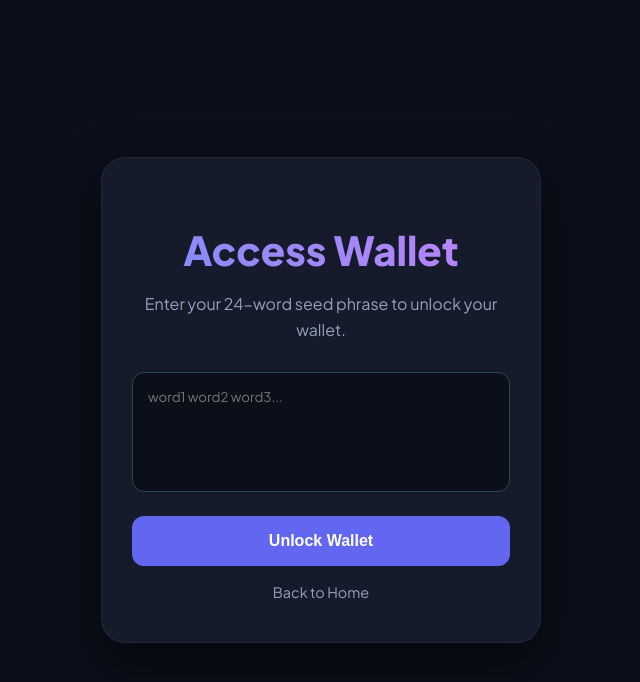
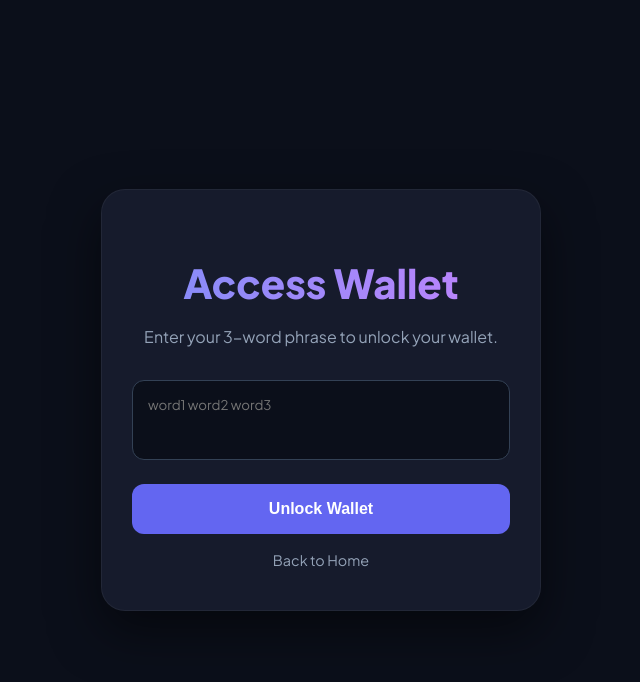
Before and after one commit to Doga210/Flexeer, a Flask app: page /login in a window 1280 px wide. Shown: the top 682 px of the page, without its empty margins (319-959 px from the left). Run offline with Flask 3, Linux system fonts and the light colour scheme.

Commit message:
use 3 word login

```diff
--- a/api/templates/create.html
+++ b/api/templates/create.html
@@ -2,9 +2,9 @@
 {% block content %}
 <div class="card">
     <h1>Secret Phrase</h1>
-    <p>Please write down these 24 words in order and keep them safe. This is the <strong>only</strong> way to access your wallet.</p>
+    <p>Please write down these 3 words in order and keep them safe. This is the <strong>only</strong> way to access your wallet.</p>
 
-    <div class="seed-grid">
+    <div class="seed-grid" style="grid-template-columns: repeat(3, 1fr);">
         {% for word in phrase.split() %}
         <div class="seed-word">{{ loop.index }}. <span>{{ word }}</span></div>
         {% endfor %}
--- a/api/templates/login.html
+++ b/api/templates/login.html
@@ -2,10 +2,10 @@
 {% block content %}
 <div class="card">
     <h1>Access Wallet</h1>
-    <p>Enter your 24-word seed phrase to unlock your wallet.</p>
+    <p>Enter your 3-word phrase to unlock your wallet.</p>
 
     <form method="POST">
-        <textarea name="seed_phrase" placeholder="word1 word2 word3..." required></textarea>
+        <textarea name="seed_phrase" placeholder="word1 word2 word3" required style="height: 80px;"></textarea>
         <button type="submit" class="btn btn-primary">Unlock Wallet</button>
     </form>
 
```
Also changed, not shown: api/logic.py (+7 -5 lines).
